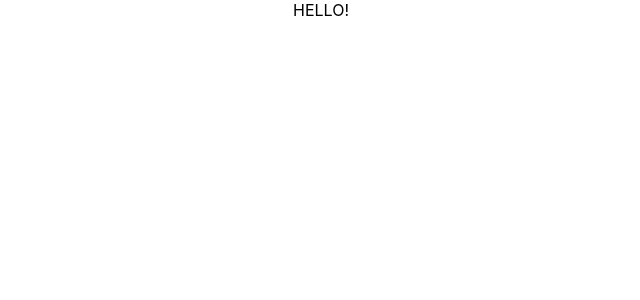
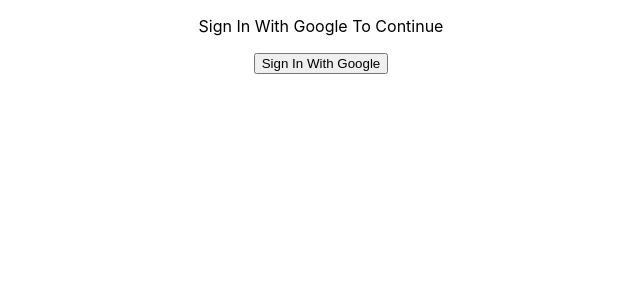
Before and after one commit to AleksandrKompanetc/realtime-chat-app, a React (Create React App) app: page / in a window 1280 px wide. Shown: the top 300 px of the page, without its empty margins (319-959 px from the left). Built offline with nearby package versions, Linux system fonts and the light colour scheme.

Commit message:
changed Auth

```diff
--- a/src/App.js
+++ b/src/App.js
@@ -1,9 +1,10 @@
 import './App.css';
+import { Auth } from './components/Auth';
 
 function App() {
   return (
     <div className="App">
-      HELLO!
+      <Auth />
     </div>
   );
 }
--- a/src/components/Auth.js
+++ b/src/components/Auth.js
@@ -1,9 +1,17 @@
 import { auth, provider } from "../firebase-config"
 import { signInWithPopup } from "firebase/auth"
+import Cookies from "universal-cookie"
+
+const cookies = new Cookies()
 
 export const Auth = () => {
   const signInWithGoogle = async () => {
-    await signInWithPopup(auth, provider)
+    try {
+      const result = await signInWithPopup(auth, provider)
+      cookies.set('auth-token', result.user.refreshToken)
+    } catch (err) {
+      console.error(err)
+    }
   }
 
   return <div className="auth">
```
